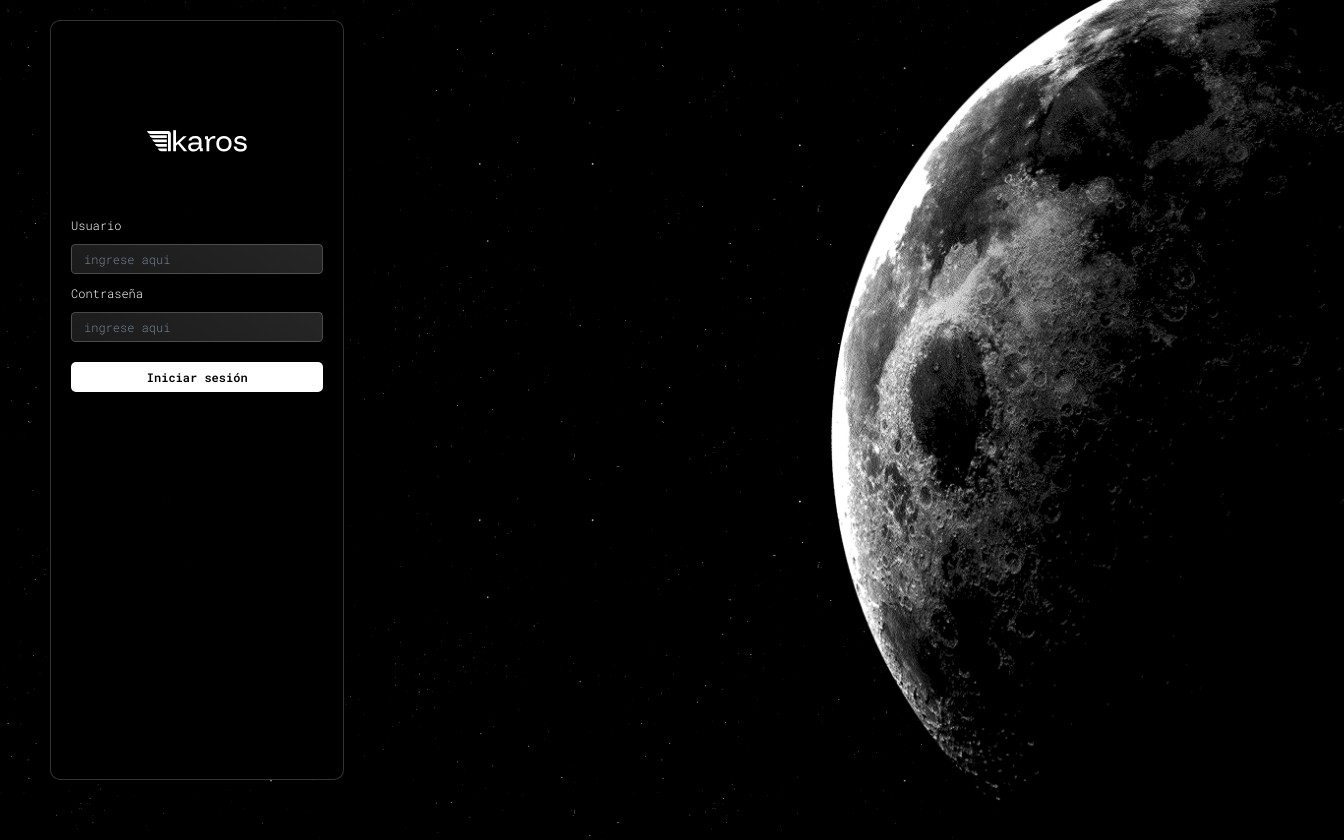
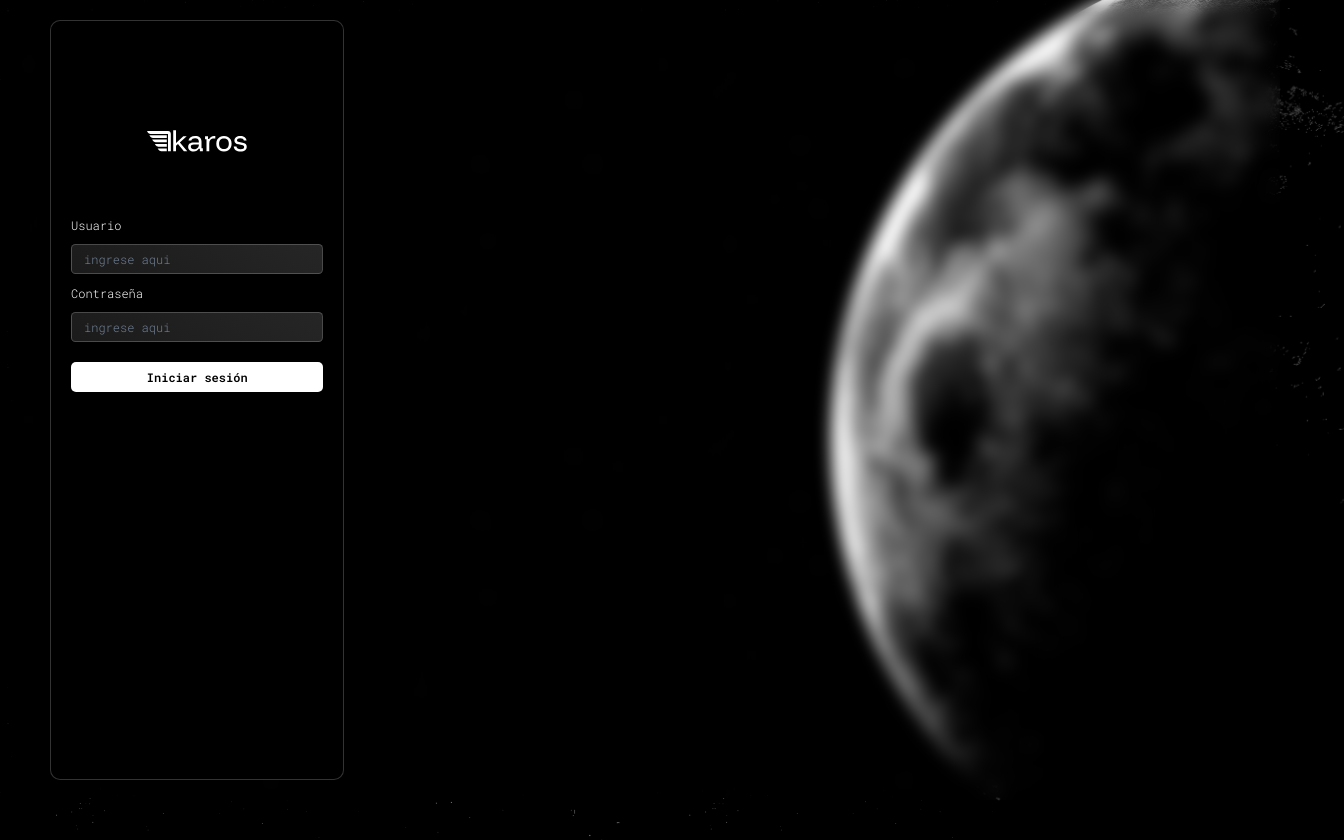
Before and after one commit to GreatXLabs/ikaros-client, a React (Vite) app in the folder react-client/: page / in a window 1280 px wide. Shown: the whole page, 1344 px wide, since content can reach past the window. Before the commit the page ends 800 px from the top, so only its background shows below. Built offline with nearby package versions, Linux system fonts and the light colour scheme; no server answers; a web font is replaced by a local one.

Commit message:
style: add backdrop-filter blur(8px) to all div elements

```diff
--- a/react-client/src/index.css
+++ b/react-client/src/index.css
@@ -8,6 +8,11 @@
   font-weight: 300;
   font-size: 12px;
   box-sizing: border-box;
+}
+
+div {
+  backdrop-filter: blur(8px);
+  -webkit-backdrop-filter: blur(8px);
 }
 
 #root{
```
